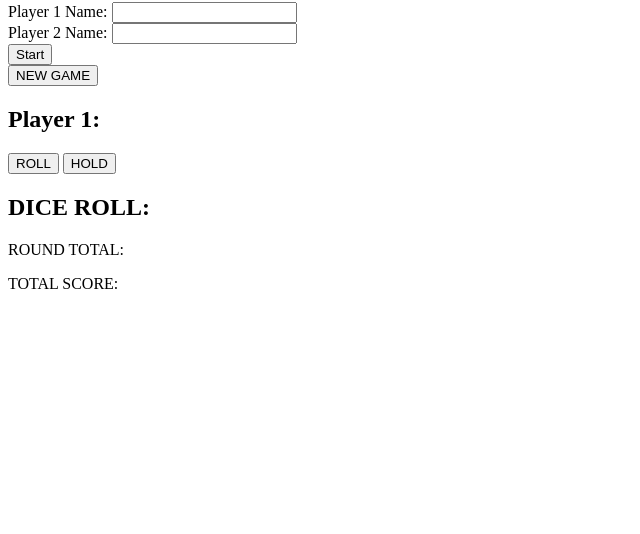
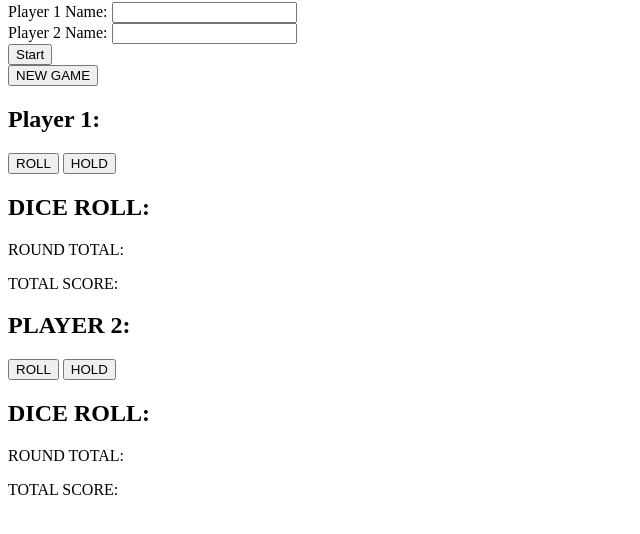
Before and after one commit to nuriath/Pig-Dice-Game, a plain HTML site: page index.html in a window 1280 px wide. Shown: the part 78-612 px from the top of the page, without its empty margins (0-640 px from the left). Drawn offline with Linux system fonts and the light colour scheme.

Commit message:
add player 2 some button ,paragraph and put some ids in tags

```diff
--- a/index.html
+++ b/index.html
@@ -34,7 +34,15 @@
                 <h2>DICE ROLL: <span id="die-roll-1"></span></h2>
                 <p>ROUND TOTAL: <span id="round-total-1"></span></p>
                 <p>TOTAL SCORE: <span id="total-score-1"></span></p>
+            </div>
 
+            <div class="col-md-6">
+                <h2>PLAYER 2: <span id="player2Name"></span></h2>
+                <button id="player2-roll" class="btn-success btn">ROLL</button>
+                <button id="player2-hold" class="btn-success btn">HOLD</button>
+                <h2>DICE ROLL:<span id="die-roll-2"></span></h2>
+                <p>ROUND TOTAL:<span id="round-total-2"></span></p>
+                <p>TOTAL SCORE: <span id="total-score-2"></span></p>
             </div>
         </div>
     </div>
```
